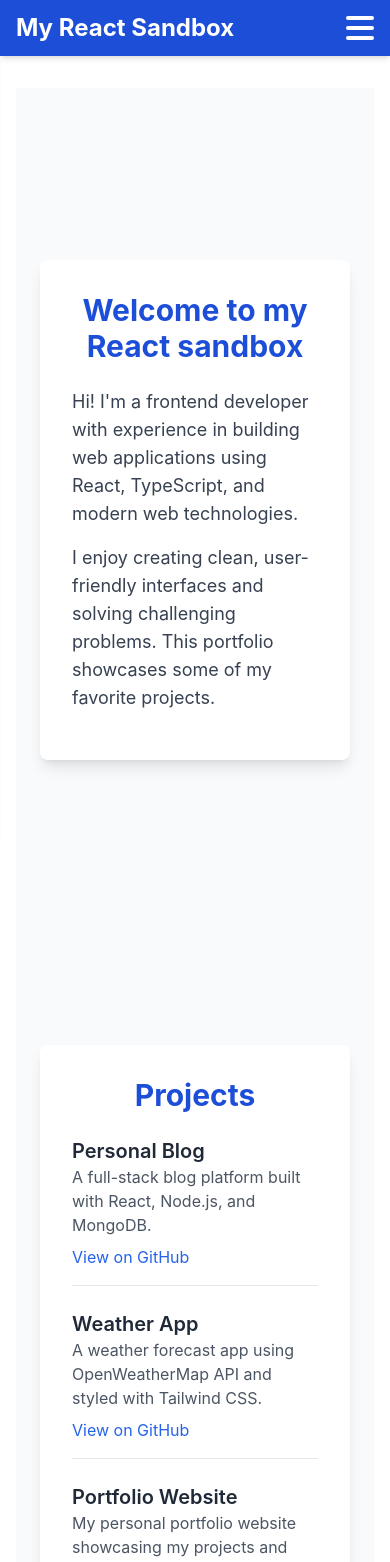
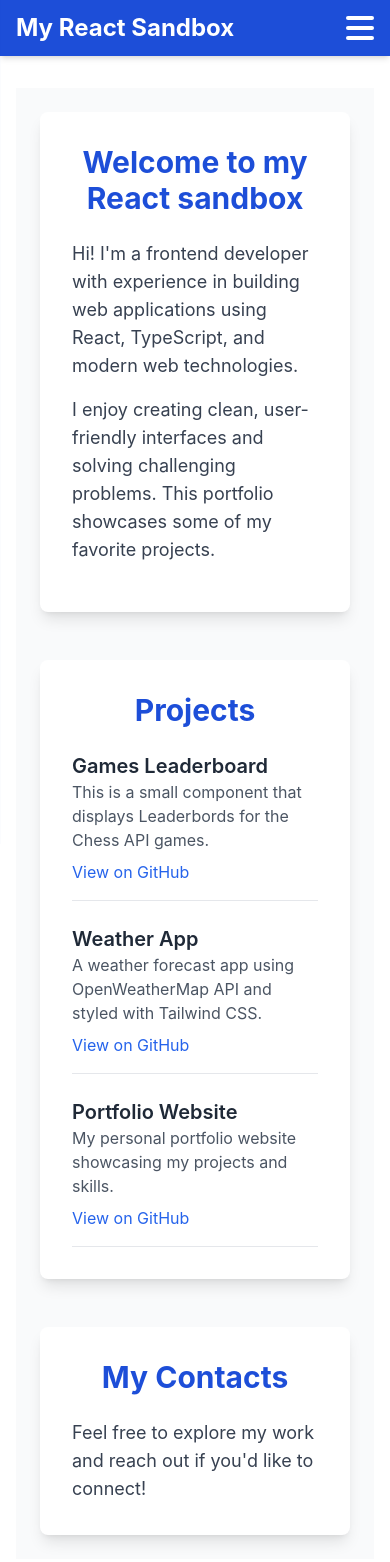
Before and after one commit to krem13/React_playground, a React (Create React App) app: page / in a window 390 px wide. Shown: the top 1562 px of the page. Built offline with nearby package versions, Linux system fonts and the light colour scheme.

Commit message:
feat: added home page and routes

```diff
--- a/src/App.tsx
+++ b/src/App.tsx
@@ -1,23 +1,20 @@
 import React from 'react';
-import { BrowserRouter } from 'react-router-dom';
+import { BrowserRouter, Route, Routes } from 'react-router-dom';
 import Layout from './pages/Layout';
-import About from './pages/About';
-import Projects from './pages/Projects';
-import Contact from './pages/Contact';
+import LeaderboardPage from './pages/LeaderboardPage';
+import Home from './pages/Home';
 
 export default function App() {
   return (
     <BrowserRouter>
       <Layout>
-        <div id="about">
-          <About />
-        </div>
-        <div id="projects">
-          <Projects />
-        </div>
-        <div id="contact">
-          <Contact />
-        </div>
+        <Routes>
+          <Route path="/" element={<Home />} />
+          <Route path="/#about" element={<Home />} />
+          <Route path="/#projects" element={<Home />} />
+          <Route path="/#contact" element={<Home />} />
+          <Route path="/leaderboardpage" element={<LeaderboardPage />} />
+        </Routes>
       </Layout>
     </BrowserRouter>
   );
--- /dev/null
+++ b/src/components/ScrollToTop.tsx
@@ -0,0 +1,12 @@
+import { useEffect } from 'react';
+import { useLocation } from 'react-router-dom';
+
+export default function ScrollToTop() {
+  const { pathname } = useLocation();
+
+  useEffect(() => {
+    window.scrollTo(0, 0);
+  }, [pathname]);
+
+  return null;
+}
--- a/src/pages/About.tsx
+++ b/src/pages/About.tsx
@@ -1,8 +1,8 @@
 import React from 'react';
 
-const About: React.FC = () => {
+export default function About() {
   return (
-    <div className="min-h-screen bg-gray-50 flex flex-col items-center justify-center p-6">
+    <div className="bg-gray-50 flex flex-col items-center justify-center p-6">
       <div className="max-w-2xl w-full bg-white rounded-lg shadow-lg p-8">
         <h2 className="text-3xl font-bold text-blue-700 mb-6 text-center">Welcome to my React sandbox</h2>
         <p className="text-gray-700 text-lg mb-4">
@@ -15,5 +15,3 @@ const About: React.FC = () => {
     </div>
   );
 };
-
-export default About;
--- a/src/pages/Contact.tsx
+++ b/src/pages/Contact.tsx
@@ -1,8 +1,8 @@
 import React from 'react';
 
-const Contact: React.FC = () => {
+export default function Contact() {
   return (
-    <div className="min-h-screen bg-gray-50 flex flex-col items-center justify-center p-6">
+    <div className="bg-gray-50 flex flex-col items-center justify-center p-6">
       <div className="max-w-2xl w-full bg-white rounded-lg shadow-lg p-8">
         <h2 className="text-3xl font-bold text-blue-700 mb-6 text-center">My Contacts</h2>
         <p className="text-gray-700 text-lg">
@@ -12,5 +12,3 @@ const Contact: React.FC = () => {
     </div>
   );
 };
-
-export default Contact;
--- /dev/null
+++ b/src/pages/Home.tsx
@@ -0,0 +1,20 @@
+import React from 'react';
+import About from './About';
+import Projects from './Projects';
+import Contact from './Contact';
+
+export default function Home() {
+  return (
+    <>
+        <div id="about">
+          <About />
+        </div>
+        <div id="projects">
+          <Projects />
+        </div>
+        <div id="contact">
+          <Contact />
+        </div>
+    </>
+  );
+};
--- a/src/pages/Layout.tsx
+++ b/src/pages/Layout.tsx
@@ -39,27 +39,27 @@ const Layout: React.FC<LayoutProps> = ({ children }) => {
             >
               Home
             </Link>
-            <button
-              type="button"
+            <Link
+              to="/#about"
               onClick={() => handleScroll('about')}
-              className="block py-2 px-4 rounded hover:bg-blue-600 md:hover:bg-transparent md:hover:underline text-lg md:text-base text-left bg-transparent border-0"
+              className="block py-2 px-4 rounded hover:bg-blue-600 md:hover:bg-transparent md:hover:underline text-lg md:text-base"
             >
               About
-            </button>
-            <button
-              type="button"
+            </Link>
+            <Link
+              to="/#projects"
               onClick={() => handleScroll('projects')}
-              className="block py-2 px-4 rounded hover:bg-blue-600 md:hover:bg-transparent md:hover:underline text-lg md:text-base text-left bg-transparent border-0"
+              className="block py-2 px-4 rounded hover:bg-blue-600 md:hover:bg-transparent md:hover:underline text-lg md:text-base"
             >
               Projects
-            </button>
-            <button
-              type="button"
+            </Link>
+            <Link
+              to="/#contact"
               onClick={() => handleScroll('contact')}
-              className="block py-2 px-4 rounded hover:bg-blue-600 md:hover:bg-transparent md:hover:underline text-lg md:text-base text-left bg-transparent border-0"
+              className="block py-2 px-4 rounded hover:bg-blue-600 md:hover:bg-transparent md:hover:underline text-lg md:text-base"
             >
               Contact
-            </button>
+            </Link>
           </nav>
           <button
             className="md:hidden flex flex-col gap-1.5 z-50"
--- /dev/null
+++ b/src/pages/LeaderboardPage.tsx
@@ -0,0 +1,15 @@
+import React from 'react';
+import Leaderboard from '../components/Leaderboard';
+import ScrollToTop from '../components/ScrollToTop';
+
+export default function LeaderboardPage() {
+  return (
+    <>
+      <ScrollToTop />
+      <div className="mb-16 flex flex-col text-center items-center justify-center">
+        <h1 className='text-4xl font-semibold my-16 text-gray-900'>Games leaderboard</h1>
+        <Leaderboard />
+      </div>
+    </>
+  );
+}
--- a/src/pages/Projects.tsx
+++ b/src/pages/Projects.tsx
@@ -1,18 +1,22 @@
 import React from 'react';
+import { Link } from 'react-router-dom';
 
 const projects = [
   {
-    title: 'Personal Blog',
-    description: 'A full-stack blog platform built with React, Node.js, and MongoDB.',
+    title: 'Games Leaderboard',
+    page: '/leaderboardpage',
+    description: 'This is a small component that displays Leaderbords for the Chess API games.',
     link: 'https://github.com/krem13/React_playground',
   },
   {
     title: 'Weather App',
+    page: '/',
     description: 'A weather forecast app using OpenWeatherMap API and styled with Tailwind CSS.',
     link: 'https://github.com/krem13/React_playground',
   },
   {
     title: 'Portfolio Website',
+    page: '/',
     description: 'My personal portfolio website showcasing my projects and skills.',
     link: 'https://github.com/krem13/React_playground',
   },
@@ -20,13 +24,15 @@ const projects = [
 
 export default function Projects() {
   return (
-      <div className="min-h-screen bg-gray-50 flex flex-col items-center justify-center p-6">
+    <div className="bg-gray-50 flex flex-col items-center justify-center p-6">
       <div className="max-w-2xl w-full bg-white rounded-lg shadow-lg p-8">
         <h2 className="text-3xl font-bold text-blue-700 mb-6 text-center">Projects</h2>
         <div className="space-y-6">
           {projects.map((project) => (
             <div key={project.title} className="border-b pb-4">
+              <Link to={project.page}>
                 <h3 className="text-xl font-semibold text-gray-800">{project.title}</h3>
+              </Link>
               <p className="text-gray-600 mb-2">{project.description}</p>
               <a
                   href={project.link}
```
Lines whose indentation alone changed are shown as unchanged.
